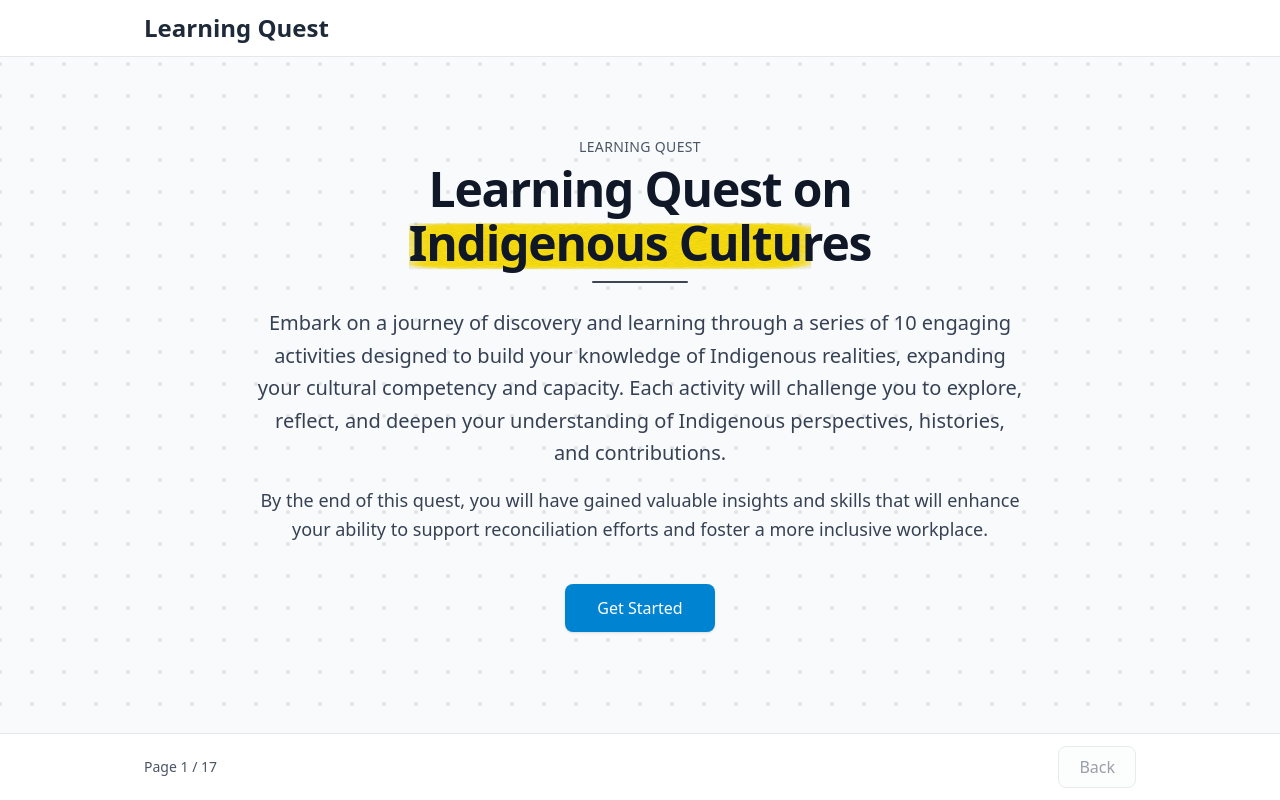
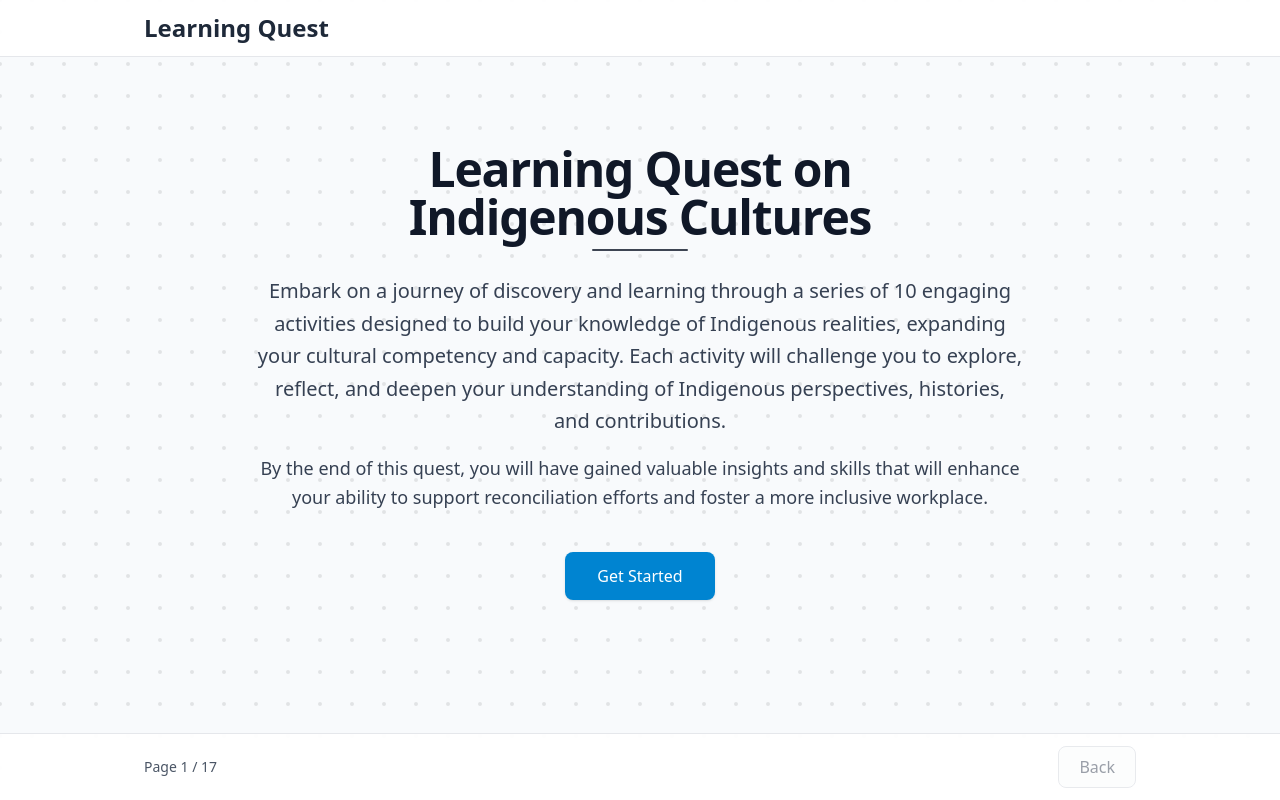
Before and after one commit to abdallahaac/IL-learning-quest-mac, a React (Vite) app: page / in a window 1280 px wide. Built offline with nearby package versions, Linux system fonts and the light colour scheme.

Commit message:
added changes

```diff
--- a/src/pages/CoverPage.jsx
+++ b/src/pages/CoverPage.jsx
@@ -173,9 +173,7 @@ function CoverBody({
 				initial="hidden"
 				animate="show"
 				className="mb-2 text-sm font-medium tracking-wide text-gray-600 uppercase"
-			>
-				Learning Quest
-			</motion.div>
+			></motion.div>
 
 			<h1 className="mb-2">
 				<motion.span
@@ -197,19 +195,8 @@ function CoverBody({
 						className="block text-3xl sm:text-5xl font-extrabold text-gray-900 tracking-tight"
 					>
 						{/* Ink-style highlight under the second line */}
-						<HighlightBleed
-							key={heroHighlightTrigger ?? "idle"}
-							play={playHero}
-							color="#ffe100ff" // blue
-							duration={0.7}
-							roughness={0.55}
-							noiseOctaves={3}
-							bleed={10}
-							blur={1.8}
-							radius={12}
-						>
-							{line2}
-						</HighlightBleed>
+
+						{line2}
 					</motion.span>
 				)}
 			</h1>
```
